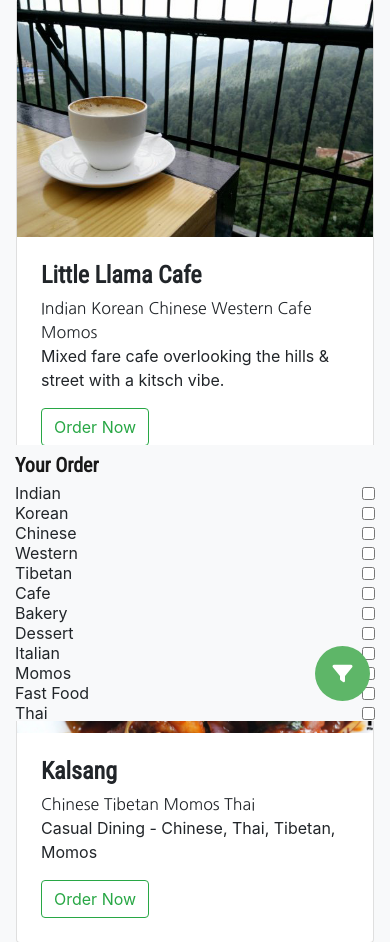
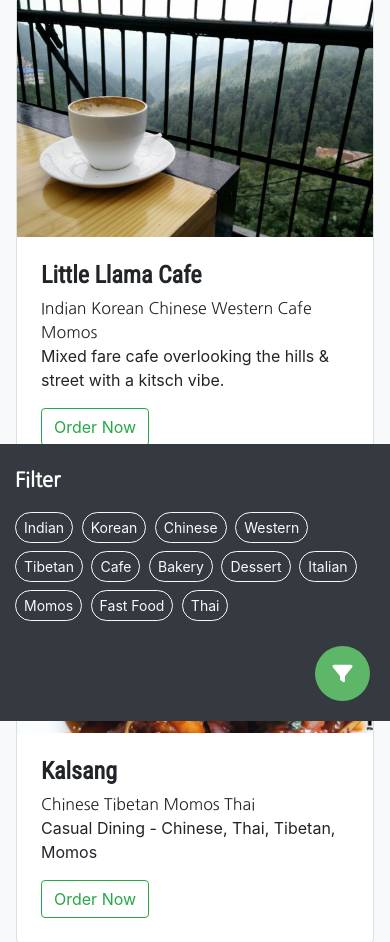
Before and after one commit to danielkim428/FoodBox, a Django app: template food/templates/food/index.html in a window 390 px wide, after a click that opens the changed part. Shown: the part 123-1065 px from the top of the page. Run offline with Django 3.2, Linux system fonts and the light colour scheme; data comes from the database, SQL or seed files in the repository; both versions use the stored data as it was after the commit; the template is opened without the code that fills it: values that come from a table or form of the project are taken from there, most other values are stand-ins (such as "Sample title", 1, 10 or a date in 2020); some libraries are stand-ins or nearby versions.

Commit message:
filters on index

```diff
--- a/food/templates/food/index.html
+++ b/food/templates/food/index.html
@@ -17,7 +17,7 @@ FoodBox
           <!--<small><p class="my-0"><a href="/cuisine/{{ cui.name }}">{{ cui.name|title }}</a></p></small>-->
           <div id="filters">
           {% for cui in cuisine %}
-            <div class="my-n1 d-flex justify-content-between checkbox">
+            <div class="my-n1 d-flex justify-content-between">
               <label class="my-auto" for="filter-{{ cui.name }}">{{ cui.name }}</label><input id="filter-{{ cui.name }}" class="my-auto" type="checkbox" value="{{ cui.name }}"/>
             </div>
           {% endfor %}
@@ -73,16 +73,14 @@ FoodBox
   </div>
   </div>
 </nav>-->
-<nav class="navbar-light bg-light fixed-bottom collapse" id="cart">
+<nav class="d-lg-none navbar-dark bg-dark fixed-bottom collapse pb-5" id="cart">
   <div class="container">
-  <a class="navbar-brand font-weight-bold" href="{% url 'index' %}" id="logo">Your Order</a>
-  <div id="mob_filters">
-  {% for cui in cuisine %}
-    <div class="my-n1 d-flex justify-content-between checkbox">
-      <label class="my-auto" for="filter-{{ cui.name }}">{{ cui.name }}</label><input id="filter-{{ cui.name }}" class="my-auto" type="checkbox" value="{{ cui.name }}"/>
+    <a class="navbar-brand font-weight-bold mt-3 mb-2" href="{% url 'index' %}" id="f1">Filter</a>
+    <div class="mb-5">
+      {% for cui in cuisine %}
+          <label for="filter-{{ cui.name }}" class="btn btn-sm btn-outline-light my-1 mr-1 filter-Indian" style="border-radius:50px;">{{ cui.name }}</label>
+      {% endfor %}
     </div>
-  {% endfor %}
-  </div>
   </div>
 </nav>
 <button class="d-block d-lg-none btn btn-primary" type="button" data-toggle="collapse" data-target="#cart" aria-expanded="false" aria-controls="cart" id="cartToggle"><i class="fa fa-filter fa-lg" aria-hidden="true"></i></button>
@@ -96,14 +94,5 @@ FoodBox
         $(".restaurants").show();
       }
   });
-  $("#mob_filters :checkbox").click(function() {
-      $(".restaurants").hide();
-      $("#mob_filters :checkbox:checked").each(function() {
-         $("." + $(this).val()).show();
-      });
-      if($('input[type="checkbox"]:checked').length == 0) {
-        $(".restaurants").show();
-      }
-  });
 </script>
 {% endblock %}
--- a/food/templates/food/restaurant.html
+++ b/food/templates/food/restaurant.html
@@ -87,7 +87,7 @@ FoodBox | {{ restaurant.name }}
   </div>
 </nav>-->
 
-<nav class="navbar navbar-dark bg-dark fixed-bottom collapse" id="cart">
+<nav class="d-lg-none navbar navbar-dark bg-dark fixed-bottom collapse" id="cart">
   <div class="container text-white">
   <a class="navbar-brand font-weight-bold" href="{% url 'index' %}" id="logo">Your Order</a>
 
```
Also changed, not shown: db.sqlite3.
